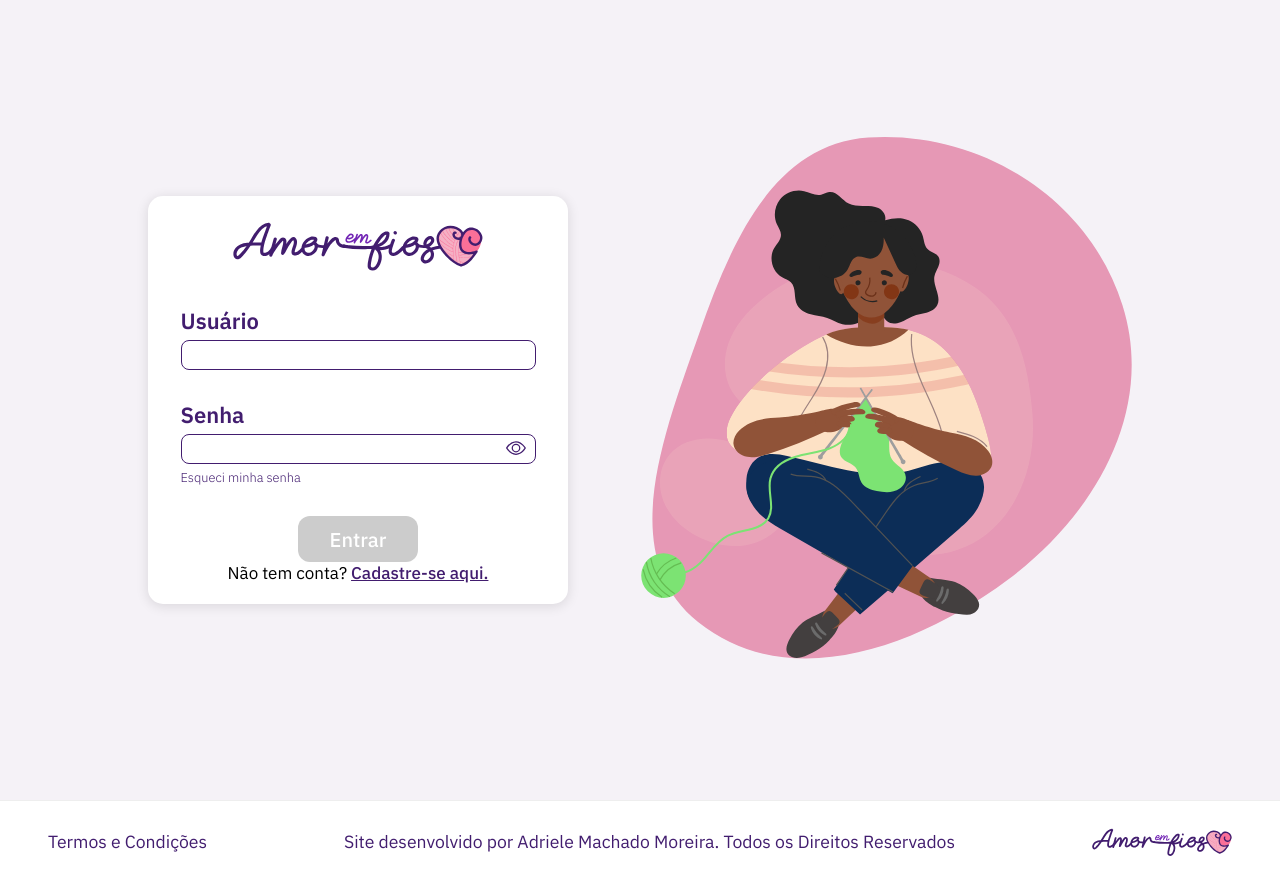
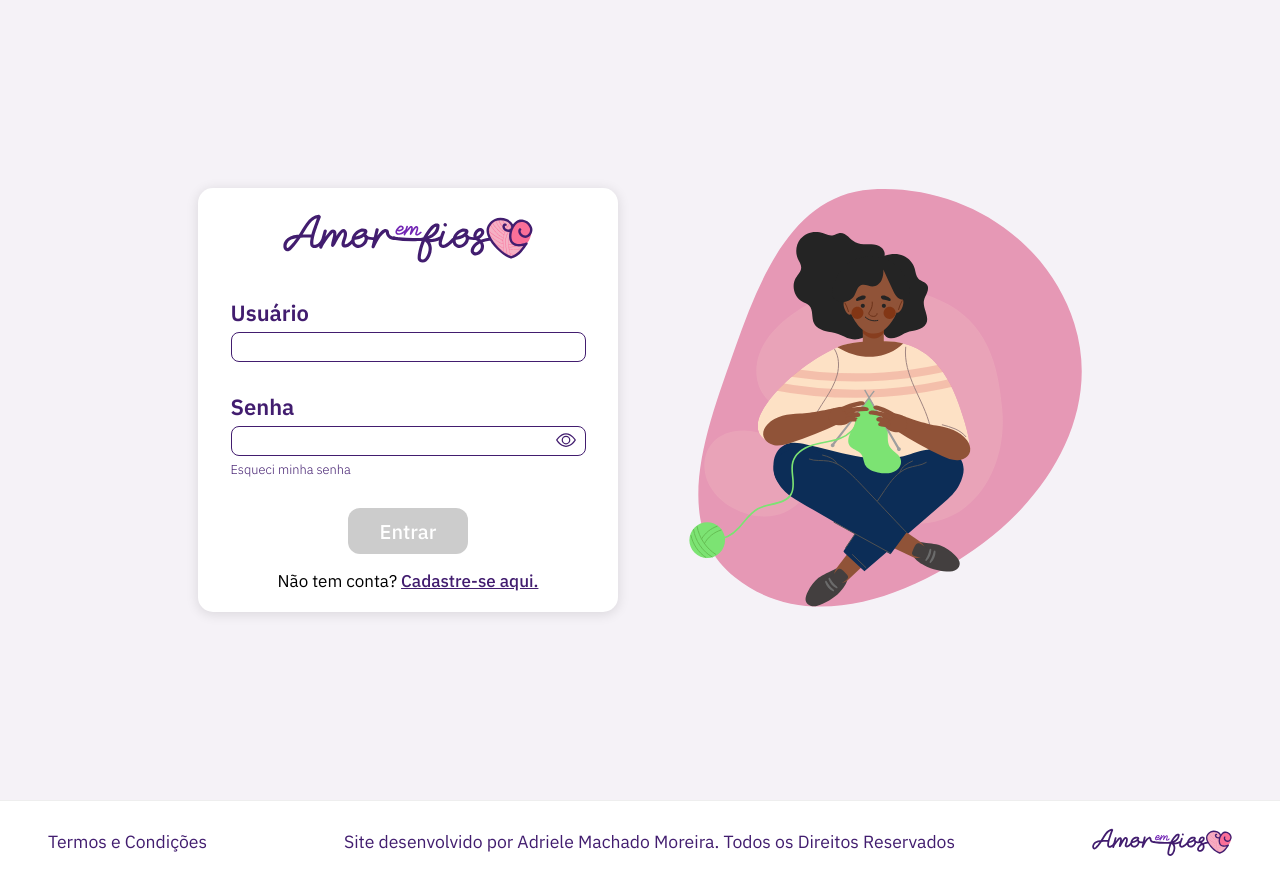
Before and after one commit to adrielemachado/TCC-FordEnter-AdrieleMachado, an Angular app: page / in a window 1280 px wide. Built offline with nearby package versions, Linux system fonts and the light colour scheme.

Commit message:
fix: margin-bottom no botão Entrar (login) e diminuir a max-width da imagem para 400px

```diff
--- a/src/app/components/login/login.component.css
+++ b/src/app/components/login/login.component.css
@@ -143,7 +143,7 @@ input {
     display: flex;
     flex-direction: column;
     align-items: center;
-    gap: 25px;
+    margin-bottom: 1rem;
 }
 
 button {
@@ -196,7 +196,7 @@ button:disabled {
 
 .ilustracao img {
     width: 100%;
-    max-width: 500px; /* Define um limite máximo para a ilustração */
+    max-width: 400px; /* Define um limite máximo para a ilustração */
     height: auto;
 }
 
```
